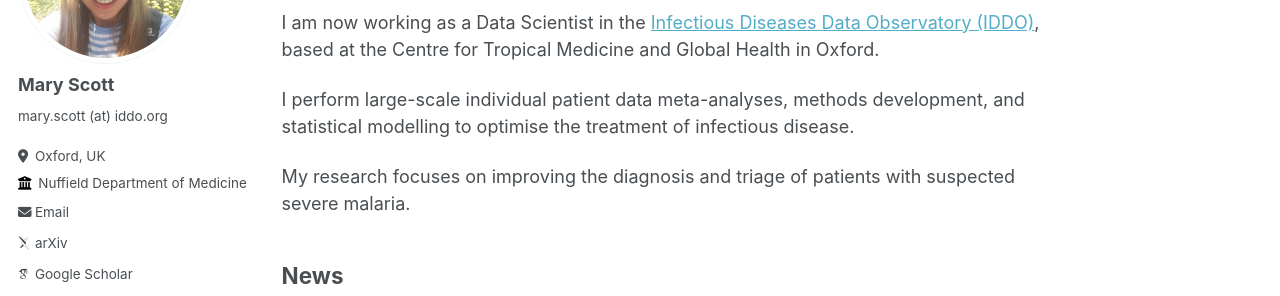
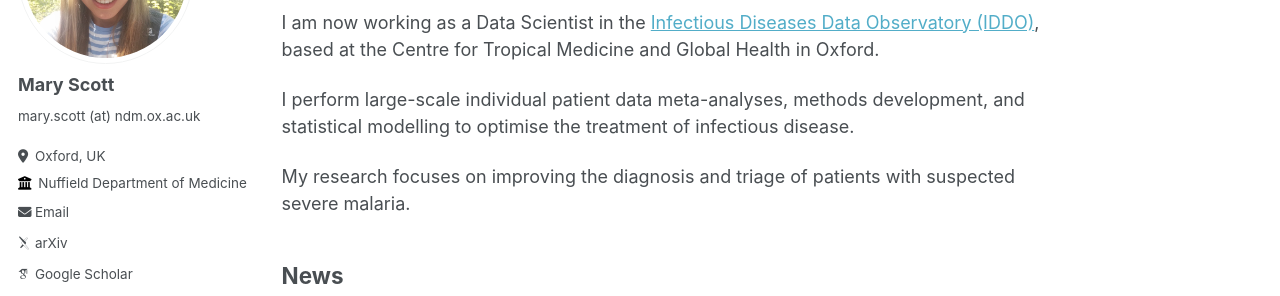
Before and after one commit to mary-python/mary-python.github.io, a Jekyll site: the page built from _pages/about.md, in a window 1280 px wide. Shown: the part 197-493 px from the top of the page. Built offline with Jekyll 4.4.1, drawn with Linux system fonts in a browser that asks for light colours; some web fonts are replaced.

Commit message:
Update _config.yml

```diff
--- a/_config.yml
+++ b/_config.yml
@@ -23,10 +23,10 @@ author:
   # Biographic information
   avatar           : "mary.jpg"
   name             : "Mary Scott"
-  bio              : "mary.scott (at) iddo.org"
+  bio              : "mary.scott (at) ndm.ox.ac.uk"
   location         : "Oxford, UK"
   employer         : "Nuffield Department of Medicine"
-  email            : "mary.scott@iddo.org"
+  email            : "mary.scott@ndm.ox.ac.uk"
 
   # Academic websites
   arxiv            : "https://arxiv.org/a/scott_m_3.html"
```
